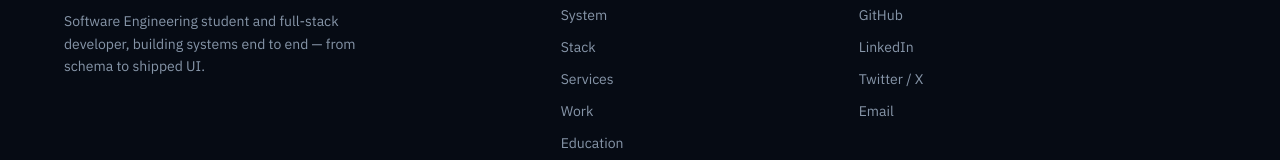
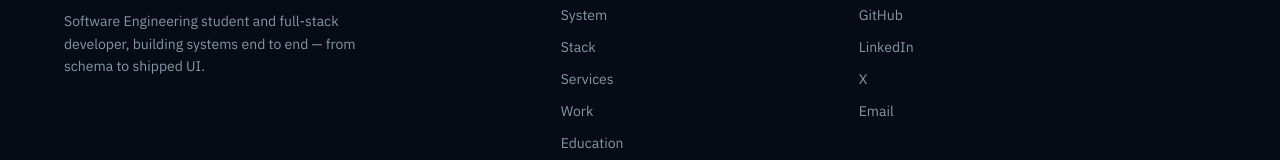
Before and after one commit to TahirHameed106/Portfolio_InternshipTask4, a React (Vite) app: page / in a window 1280 px wide. Shown: the part 6993-7153 px from the top of the page. Built offline with nearby package versions, Linux system fonts and the light colour scheme.

Commit message:
Day 3- finalization

```diff
--- a/src/components/Footer.jsx
+++ b/src/components/Footer.jsx
@@ -1,10 +1,10 @@
 import React from 'react'
 
 const socials = [
-  { label: 'GitHub', href: 'https://github.com/' },
-  { label: 'LinkedIn', href: 'https://linkedin.com/' },
-  { label: 'Twitter / X', href: 'https://twitter.com/' },
-  { label: 'Email', href: 'mailto:tahir.hameed@example.com' },
+  { label: 'GitHub', href: 'https://github.com/TahirHameed106' },
+  { label: 'LinkedIn', href: 'https://linkedin.com/in/tahir-se' },
+  { label: 'X', href: 'https://twitter.com/' },
+  { label: 'Email', href: 'mailto:tahirdev47@example.com' },
 ]
 
 const sections = [
```
